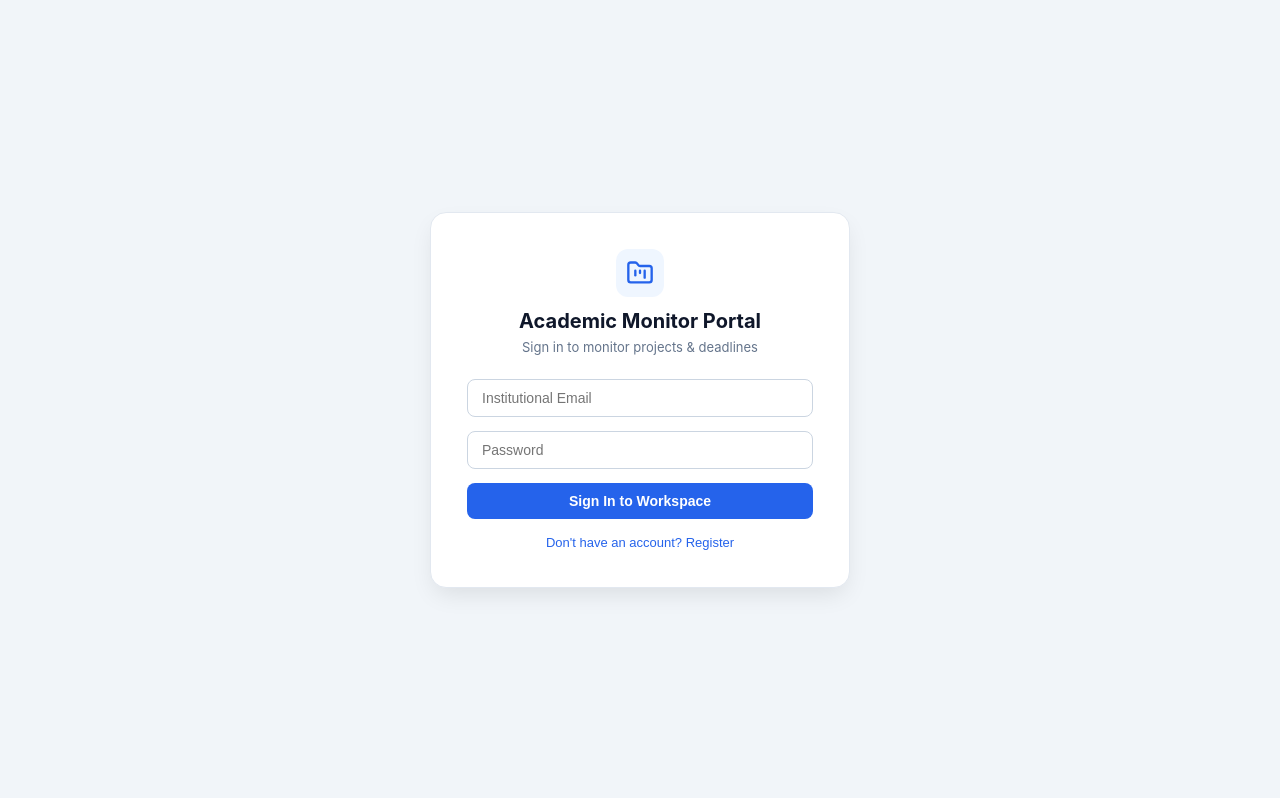
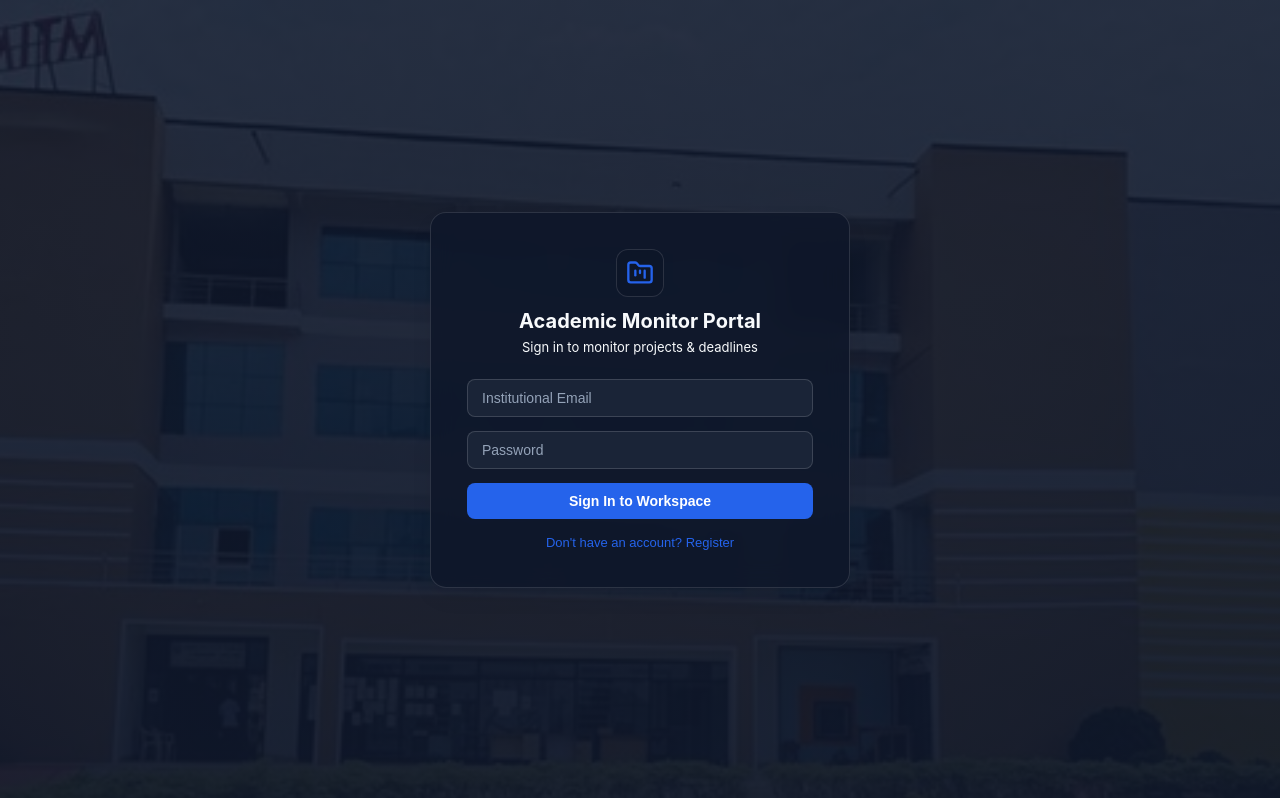
Before and after one commit to samirkumarsamal9-hue/academic-project-system, a React app in the folder frontend/: page / in a window 1280 px wide. Built offline with nearby package versions, Linux system fonts and the light colour scheme; the HTML template or start-up script is replaced by a standard one.

Commit message:
Transparent auth wrapper with MITM theme

```diff
--- a/frontend/src/index.css
+++ b/frontend/src/index.css
@@ -45,3 +45,43 @@ html, body, #root {
 .btn-primary:hover {
   background-color: #1e40af !important;
 }
+/* Login screen wrapper ko transparent karke image dikhana */
+.auth-wrapper,
+.login-container,
+div[style*="min-height: 100vh"],
+div[style*="minHeight: '100vh'"] {
+  background: transparent !important;
+}
+
+/* White card ko modern institutional card banana */
+.auth-card,
+div[style*="border-radius"],
+div[style*="borderRadius"] {
+  background: rgba(15, 23, 42, 0.85) !important;
+  backdrop-filter: blur(12px) !important;
+  -webkit-backdrop-filter: blur(12px) !important;
+  border: 1px solid rgba(255, 255, 255, 0.12) !important;
+  color: #f8fafc !important;
+}
+
+/* Card ke andar ka text white/light karna */
+.auth-card h2,
+.auth-card p,
+.auth-card label,
+h2, p {
+  color: #f8fafc !important;
+}
+
+/* Input fields dark institutional theme */
+input[type="text"],
+input[type="email"],
+input[type="password"],
+select {
+  background: rgba(30, 41, 59, 0.8) !important;
+  border: 1px solid rgba(255, 255, 255, 0.15) !important;
+  color: #ffffff !important;
+}
+
+input::placeholder {
+  color: #94a3b8 !important;
+}
```
